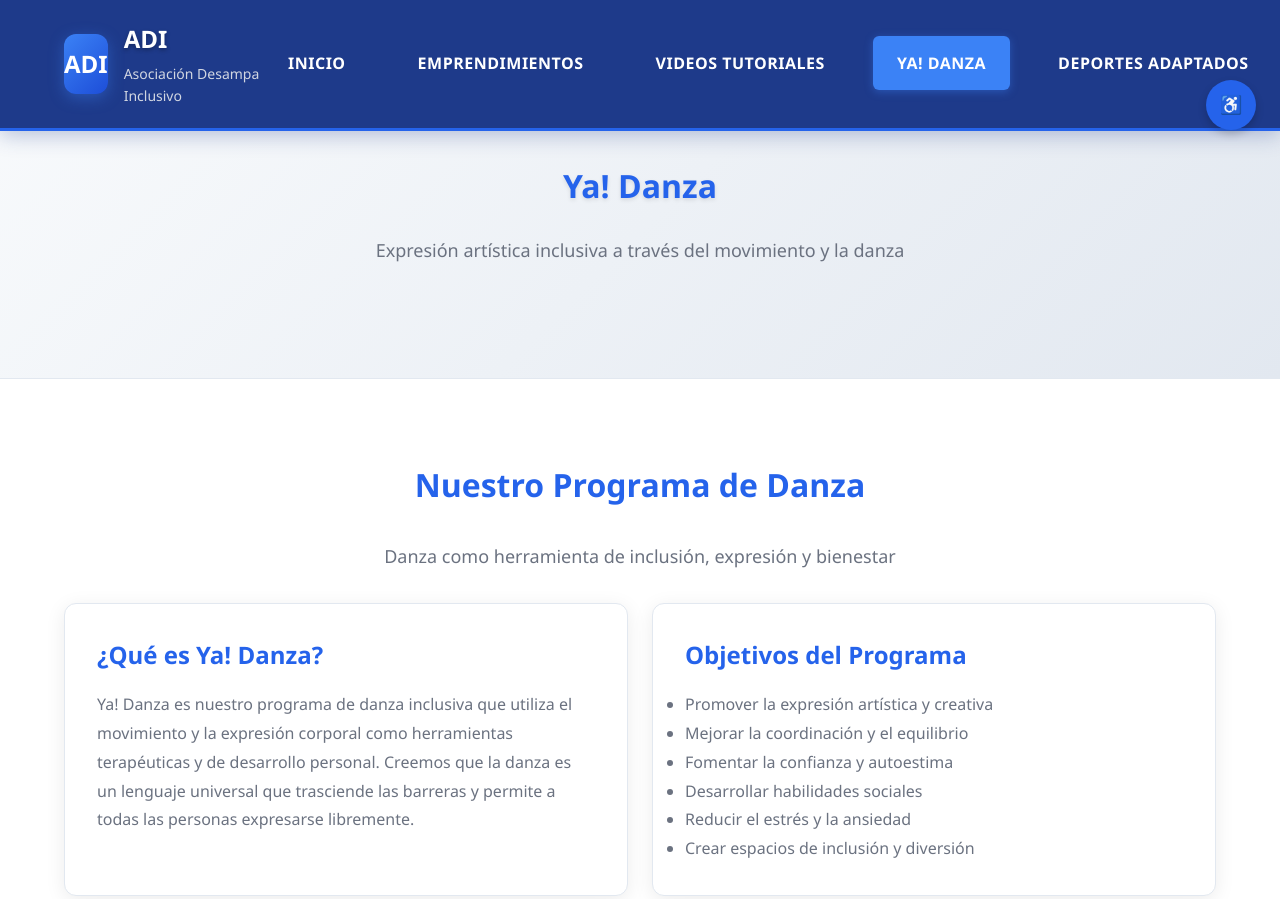
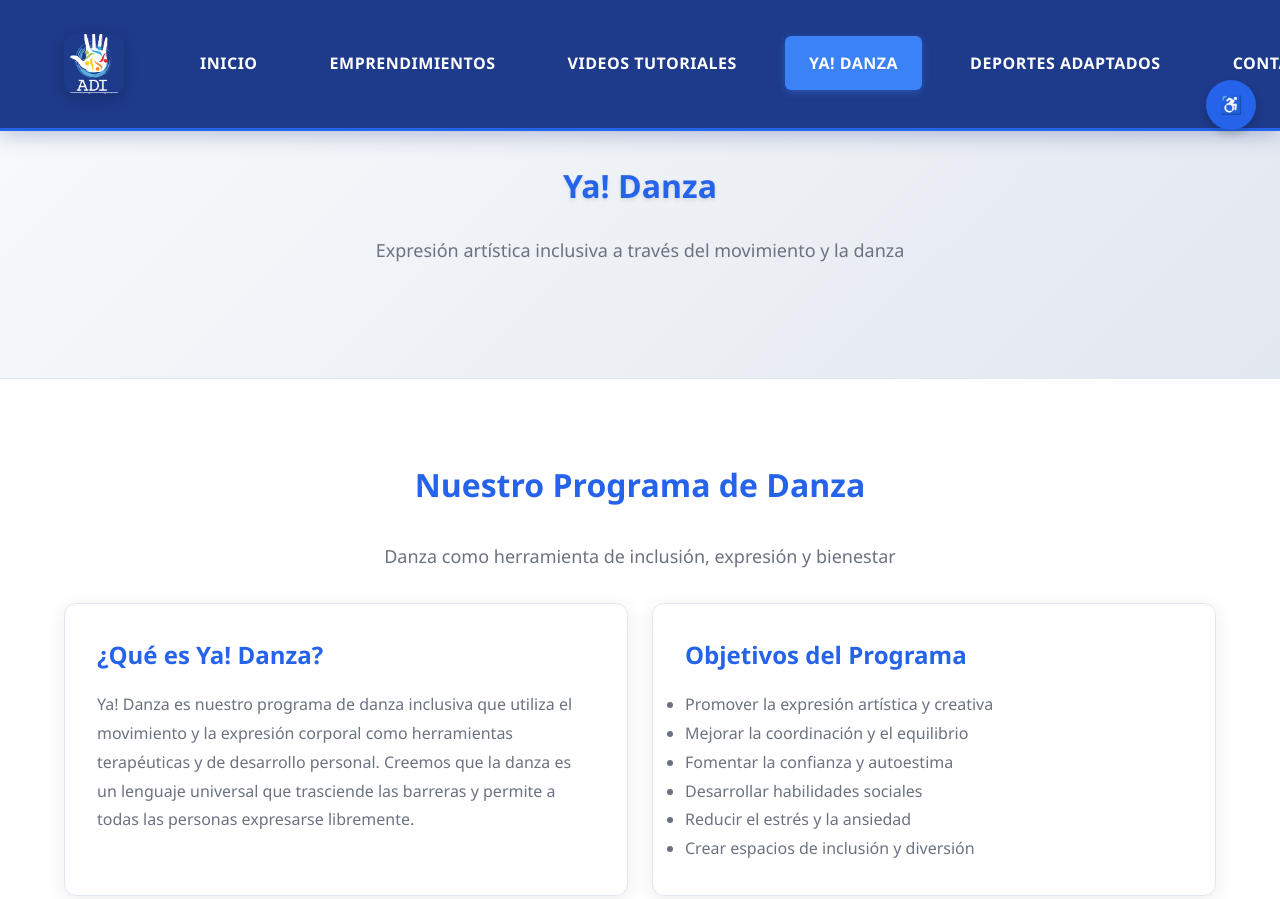
Before and after one commit to Acamacho20027/Asociaci-n-Desamparados-Inclusivo-, a website: page views/danza.html in a window 1280 px wide. Shown: the top 899 px of the page. Drawn offline with Linux system fonts and the light colour scheme.

Commit message:
Integración del logo oficial y limpieza del header

```diff
--- a/styles/style.css
+++ b/styles/style.css
@@ -121,28 +121,44 @@ body.no-animations * {
   text-decoration: none;
   color: #ffffff;
   transition: all var(--transition-fast);
-  min-width: 200px;
+  min-width: 80px;
+  margin-right: var(--spacing-xl);
 }
 
 .logo-image {
   width: 60px;
   height: 60px;
-  background: linear-gradient(135deg, #3b82f6, #1d4ed8);
   border-radius: 12px;
   display: flex;
   align-items: center;
   justify-content: center;
-  font-weight: bold;
-  font-size: var(--font-size-xl);
-  color: white;
-  box-shadow: 0 4px 15px rgba(59, 130, 246, 0.4);
   transition: all var(--transition-fast);
-  margin-right: var(--spacing-md);
+  object-fit: cover;
+  box-shadow: 0 4px 15px rgba(0, 0, 0, 0.2);
 }
 
 .logo-image:hover {
-  transform: rotate(5deg);
-  box-shadow: 0 6px 20px rgba(59, 130, 246, 0.6);
+  transform: scale(1.05);
+  box-shadow: 0 6px 20px rgba(0, 0, 0, 0.3);
+}
+
+/* Fallback para cuando la imagen no se carga */
+.logo-image:not([src]),
+.logo-image[src=""],
+.logo-image[src*="undefined"] {
+  background: linear-gradient(135deg, #3b82f6, #1d4ed8);
+  color: white;
+  font-weight: bold;
+  font-size: var(--font-size-xl);
+  display: flex;
+  align-items: center;
+  justify-content: center;
+}
+
+.logo-image:not([src])::after,
+.logo-image[src=""]::after,
+.logo-image[src*="undefined"]::after {
+  content: "ADI";
 }
 
 .logo:hover {
@@ -150,25 +166,6 @@ body.no-animations * {
 }
 
 
-.logo-text {
-  display: flex;
-  flex-direction: column;
-}
-
-.logo-title {
-  font-size: var(--font-size-xl);
-  font-weight: 700;
-  margin-bottom: var(--spacing-xs);
-  color: #ffffff;
-  text-shadow: 0 2px 4px rgba(0, 0, 0, 0.3);
-}
-
-.logo-subtitle {
-  font-size: var(--font-size-small);
-  opacity: 0.9;
-  color: #e5e7eb;
-  font-weight: 400;
-}
 
 .nav-links {
   display: flex;
@@ -491,6 +488,7 @@ body.custom-cursor {
   .logo {
     position: static;
     margin-bottom: var(--spacing-sm);
+    margin-right: 0;
   }
 
   .nav-links {
--- a/views/danza.html
+++ b/views/danza.html
@@ -13,11 +13,7 @@
     <nav class="navbar">
         <div class="navbar-container">
             <a href="index.html" class="logo">
-                <div class="logo-image">ADI</div>
-                <div class="logo-text">
-                    <div class="logo-title">ADI</div>
-                    <div class="logo-subtitle">Asociación Desampa Inclusivo</div>
-                </div>
+                <img src="../images/Logo-ADI-OFICIAL.png" alt="ADI" class="logo-image">
             </a>
 
             <ul class="nav-links">
```
Also changed, not shown: images/logo-placeholder.txt (added, +11 -0 lines), views/contacto.html (+1 -5 lines), views/deportes.html (+1 -5 lines), views/emprendimientos.html (+1 -5 lines), views/index.html (+1 -5 lines), views/videos.html (+1 -5 lines), images/Logo-ADI-OFICIAL-blanco.jpg (added), images/Logo-ADI-OFICIAL.png (added), images/TCU letras blancas.png (added).
